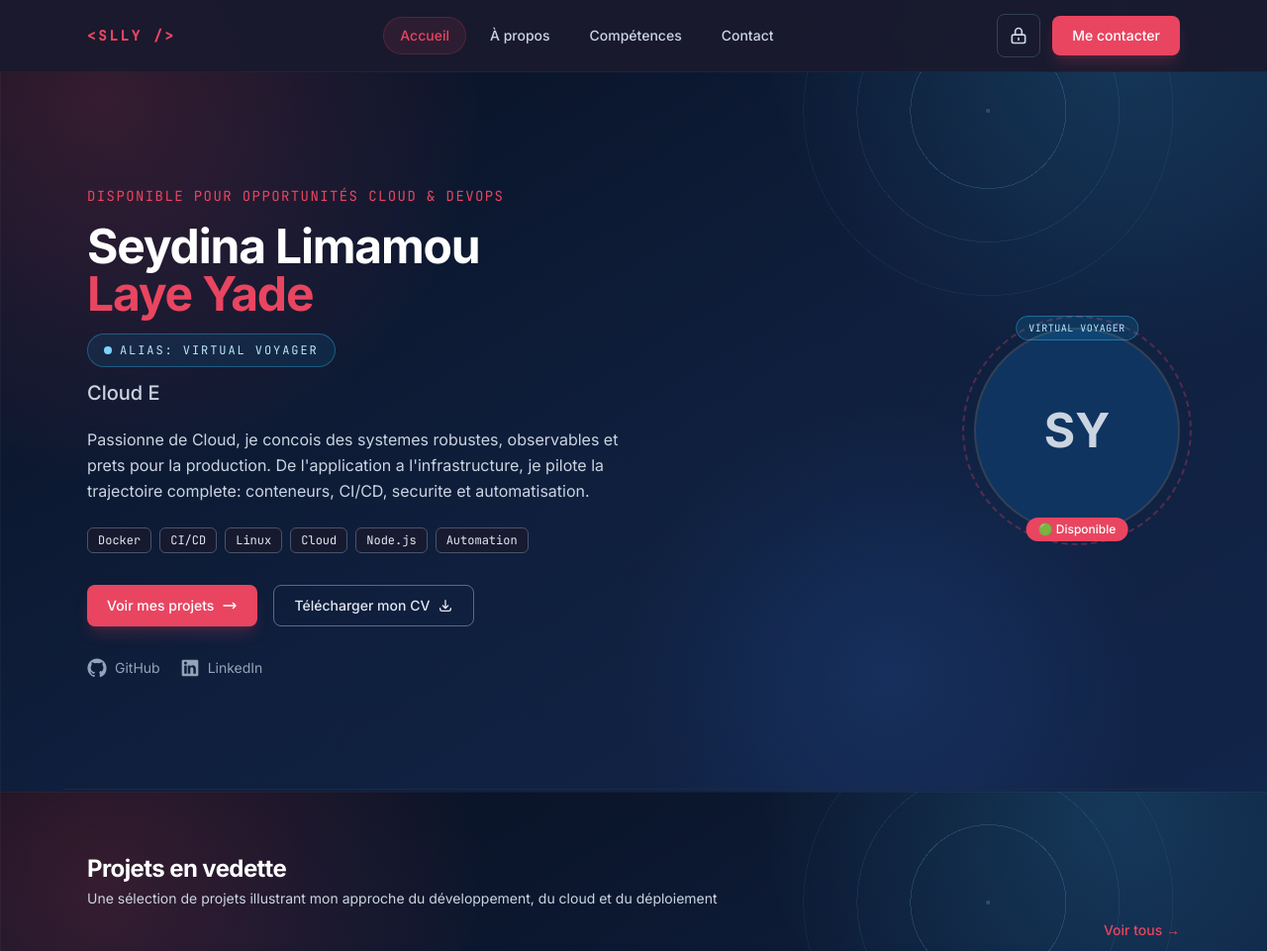
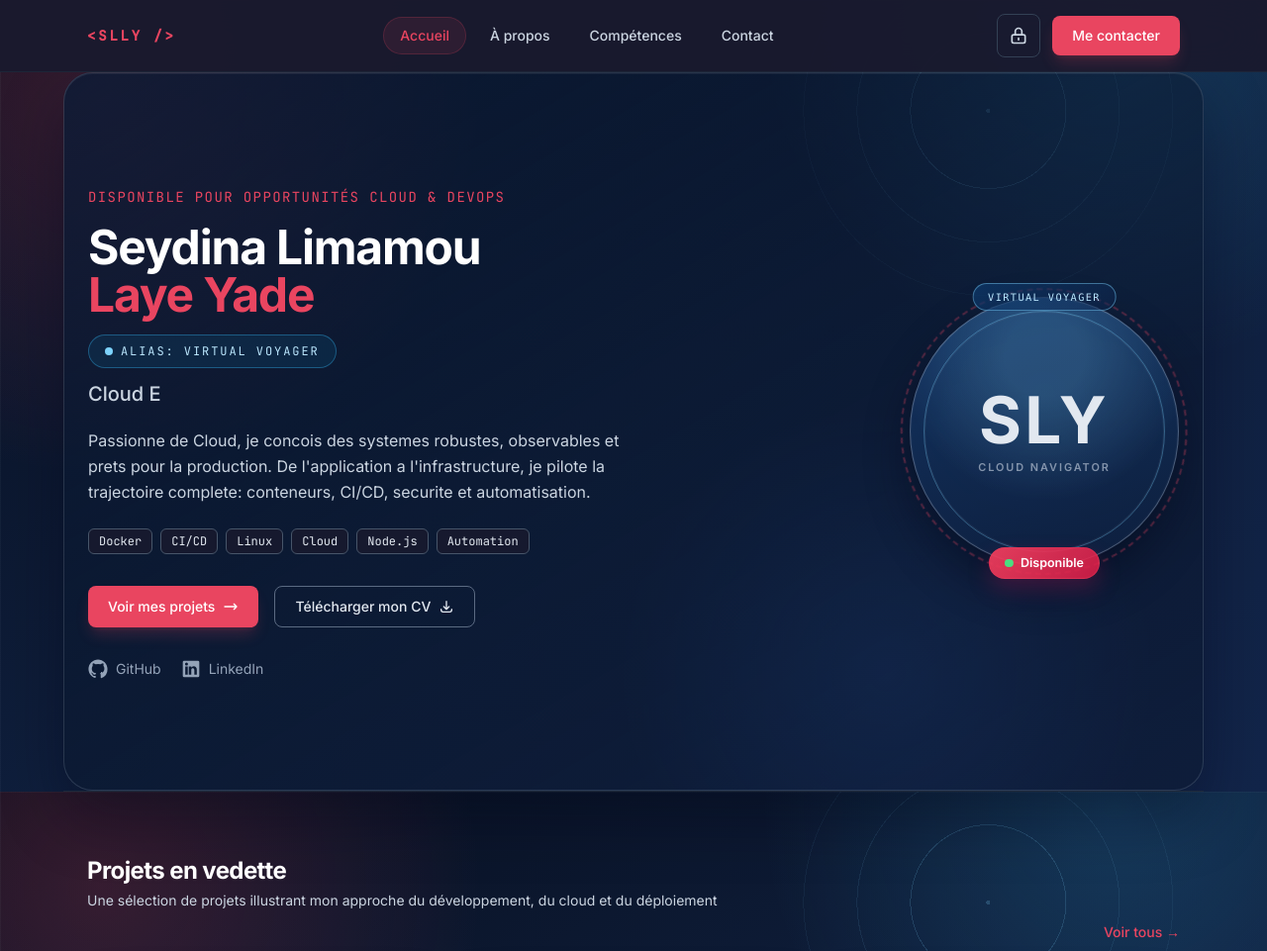
Before and after one commit to seydinalimamoulayeyade/fullStack_portfolio, a website built with Vite: page index.html in a window 1280 px wide. Shown: the top 961 px of the page at 99% size. Built offline with nearby package versions, Linux system fonts and the light colour scheme.

Commit message:
feat: amélioration de la section principale avec de nouveaux styles et des ajustements de mise en page

```diff
--- a/index.html
+++ b/index.html
@@ -236,7 +236,7 @@
     </nav>
 
     <section
-      class="relative max-w-6xl mx-auto px-4 sm:px-6 py-16 sm:py-20 md:py-28 overflow-hidden rounded-3xl sm:rounded-[2rem]"
+      class="hero-shell relative max-w-6xl mx-auto px-4 sm:px-6 py-16 sm:py-20 md:py-28 overflow-hidden"
       data-animate
     >
       <div
@@ -294,7 +294,10 @@
           <div
             class="mt-8 flex w-full flex-col sm:w-auto sm:flex-row gap-3 sm:gap-4 justify-center md:justify-start"
           >
-            <a href="lister-projets.html" class="btn-primary w-full sm:w-auto justify-center">
+            <a
+              href="lister-projets.html"
+              class="btn-primary w-full sm:w-auto justify-center"
+            >
               Voir mes projets
               <svg
                 class="w-4 h-4"
@@ -310,7 +313,10 @@
                 />
               </svg>
             </a>
-            <a href="assets/cv-seydina-devops.pdf" class="btn-outline w-full sm:w-auto justify-center">
+            <a
+              href="assets/cv-seydina-devops.pdf"
+              class="btn-outline w-full sm:w-auto justify-center"
+            >
               Télécharger mon CV
               <svg
                 class="w-4 h-4"
@@ -359,26 +365,27 @@
         </div>
 
         <div class="flex-shrink-0">
-          <div class="relative">
+          <div class="hero-orbit">
             <div
-              class="absolute -inset-3 rounded-full border-2 border-accent border-dashed opacity-30"
+              class="hero-orbit-ring hero-orbit-ring--outer"
+              aria-hidden="true"
+            ></div>
+            <div
+              class="hero-orbit-ring hero-orbit-ring--inner"
+              aria-hidden="true"
             ></div>
 
-            <div
-              class="absolute -top-3 left-1/2 -translate-x-1/2 rounded-full border border-sky-400/40 bg-sky-500/15 px-3 py-1 text-[10px] font-mono uppercase tracking-wider text-sky-200 whitespace-nowrap"
-            >
-              Virtual Voyager
+            <span class="hero-orbit-alias">Virtual Voyager</span>
+
+            <div class="hero-orbit-core">
+              <span class="hero-orbit-initials">SLY</span>
+              <span class="hero-orbit-subtitle">Cloud Navigator</span>
             </div>
-            <div
-              class="w-52 h-52 rounded-full bg-surface border-2 border-slate-700 flex items-center justify-center"
-            >
-              <span class="text-5xl font-bold text-slate-300">SY</span>
-            </div>
-            <div
-              class="absolute -bottom-2 left-1/2 -translate-x-1/2 bg-accent text-white text-xs font-medium px-3 py-1 rounded-full whitespace-nowrap"
-            >
-              🟢 Disponible
-            </div>
+
+            <span class="hero-orbit-status">
+              <span class="hero-orbit-dot" aria-hidden="true"></span>
+              Disponible
+            </span>
           </div>
         </div>
       </div>
--- a/style.css
+++ b/style.css
@@ -136,6 +136,155 @@
     @apply inline-flex items-center rounded-full bg-accent/10 border border-accent/20 text-accent text-xs px-3 py-1;
   }
 
+  .hero-shell {
+    border: 1px solid rgba(148, 163, 184, 0.22);
+    border-radius: 1.85rem;
+    background: linear-gradient(
+      150deg,
+      rgba(11, 27, 54, 0.8) 0%,
+      rgba(10, 23, 46, 0.5) 46%,
+      rgba(8, 15, 31, 0.34) 100%
+    );
+    box-shadow:
+      0 26px 62px rgba(2, 6, 23, 0.36),
+      inset 0 1px 0 rgba(255, 255, 255, 0.05);
+  }
+
+  .hero-orbit {
+    position: relative;
+    width: clamp(13.5rem, 31vw, 17rem);
+    aspect-ratio: 1 / 1;
+    display: flex;
+    align-items: center;
+    justify-content: center;
+    isolation: isolate;
+  }
+
+  .hero-orbit::before {
+    content: "";
+    position: absolute;
+    inset: 1.2rem;
+    border-radius: 9999px;
+    background: radial-gradient(
+      circle at 50% 34%,
+      rgba(96, 165, 250, 0.2),
+      transparent 64%
+    );
+    filter: blur(7px);
+    z-index: -1;
+  }
+
+  .hero-orbit-ring {
+    position: absolute;
+    border-radius: 9999px;
+    pointer-events: none;
+  }
+
+  .hero-orbit-ring--outer {
+    inset: -0.55rem;
+    border: 2px dashed rgba(233, 69, 96, 0.45);
+    opacity: 0.7;
+    animation: orbitalSpin 26s linear infinite;
+  }
+
+  .hero-orbit-ring--inner {
+    inset: 0.9rem;
+    border: 1px solid rgba(125, 211, 252, 0.34);
+    box-shadow: inset 0 0 0 1px rgba(148, 163, 184, 0.12);
+  }
+
+  .hero-orbit-alias {
+    position: absolute;
+    top: -0.85rem;
+    left: 50%;
+    transform: translateX(-50%);
+    border-radius: 9999px;
+    border: 1px solid rgba(125, 211, 252, 0.45);
+    background: linear-gradient(
+      135deg,
+      rgba(14, 59, 110, 0.7) 0%,
+      rgba(15, 38, 79, 0.52) 100%
+    );
+    color: rgb(186, 230, 253);
+    padding: 0.32rem 0.9rem;
+    font-size: 0.64rem;
+    letter-spacing: 0.14em;
+    text-transform: uppercase;
+    font-family: ui-monospace, SFMono-Regular, Menlo, Monaco, Consolas,
+      "Liberation Mono", "Courier New", monospace;
+    white-space: nowrap;
+  }
+
+  .hero-orbit-core {
+    width: 100%;
+    height: 100%;
+    border-radius: 9999px;
+    border: 1px solid rgba(148, 163, 184, 0.45);
+    background:
+      radial-gradient(
+        circle at 50% 22%,
+        rgba(125, 211, 252, 0.2) 0 16%,
+        transparent 58%
+      ),
+      linear-gradient(165deg, rgba(20, 53, 101, 0.95) 0%, rgba(13, 31, 61, 0.9) 100%);
+    box-shadow:
+      inset 0 0 0 1px rgba(255, 255, 255, 0.03),
+      0 22px 45px rgba(2, 6, 23, 0.48);
+    display: flex;
+    flex-direction: column;
+    align-items: center;
+    justify-content: center;
+    gap: 0.4rem;
+  }
+
+  .hero-orbit-initials {
+    color: rgb(226, 232, 240);
+    font-size: clamp(2.95rem, 7vw, 4.1rem);
+    line-height: 1;
+    font-weight: 700;
+    letter-spacing: 0.05em;
+  }
+
+  .hero-orbit-subtitle {
+    color: rgba(148, 163, 184, 0.88);
+    font-size: 0.68rem;
+    text-transform: uppercase;
+    letter-spacing: 0.18em;
+    font-weight: 600;
+  }
+
+  .hero-orbit-status {
+    position: absolute;
+    bottom: -0.8rem;
+    left: 50%;
+    transform: translateX(-50%);
+    display: inline-flex;
+    align-items: center;
+    gap: 0.45rem;
+    border-radius: 9999px;
+    border: 1px solid rgba(244, 63, 94, 0.34);
+    background: linear-gradient(
+      135deg,
+      rgba(244, 63, 94, 0.92) 0%,
+      rgba(225, 29, 72, 0.86) 100%
+    );
+    color: #ffffff;
+    padding: 0.34rem 0.95rem;
+    font-size: 0.78rem;
+    font-weight: 600;
+    white-space: nowrap;
+    box-shadow: 0 10px 22px rgba(190, 24, 93, 0.28);
+  }
+
+  .hero-orbit-dot {
+    width: 0.55rem;
+    height: 0.55rem;
+    border-radius: 9999px;
+    background: rgb(74, 222, 128);
+    box-shadow: 0 0 0 0 rgba(74, 222, 128, 0.45);
+    animation: orbitPulse 1.7s ease-out infinite;
+  }
+
   .filter-scroll {
     scrollbar-width: none;
     -ms-overflow-style: none;
@@ -209,6 +358,30 @@
   }
 }
 
+@keyframes orbitalSpin {
+  0% {
+    transform: rotate(0deg);
+  }
+
+  100% {
+    transform: rotate(360deg);
+  }
+}
+
+@keyframes orbitPulse {
+  0% {
+    box-shadow: 0 0 0 0 rgba(74, 222, 128, 0.45);
+  }
+
+  70% {
+    box-shadow: 0 0 0 10px rgba(74, 222, 128, 0);
+  }
+
+  100% {
+    box-shadow: 0 0 0 0 rgba(74, 222, 128, 0);
+  }
+}
+
 @media (max-width: 640px) {
   body {
     background-attachment: scroll;
@@ -252,6 +425,14 @@
   .featured-card-image {
     height: 12.5rem;
   }
+
+  .hero-shell {
+    border-radius: 1.45rem;
+  }
+
+  .hero-orbit {
+    width: min(72vw, 15rem);
+  }
 }
 
 @media (prefers-reduced-motion: reduce) {
@@ -274,8 +455,11 @@
   .card-project,
   .btn-primary,
   .btn-outline,
-  .nav-link {
+  .nav-link,
+  .hero-orbit-ring--outer,
+  .hero-orbit-dot {
     transition: none !important;
+    animation: none !important;
   }
 
   .featured-card:hover,
```
